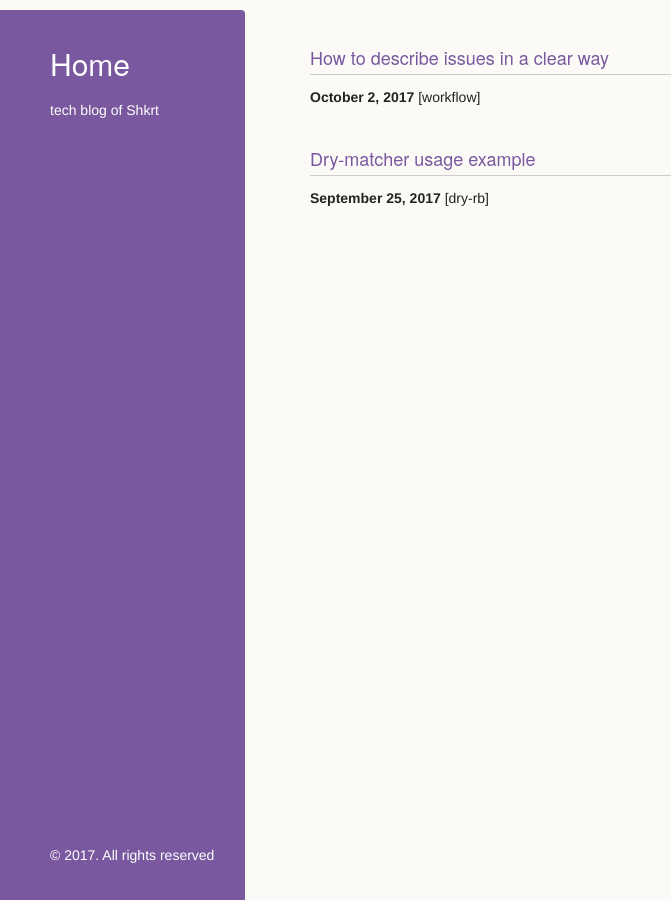
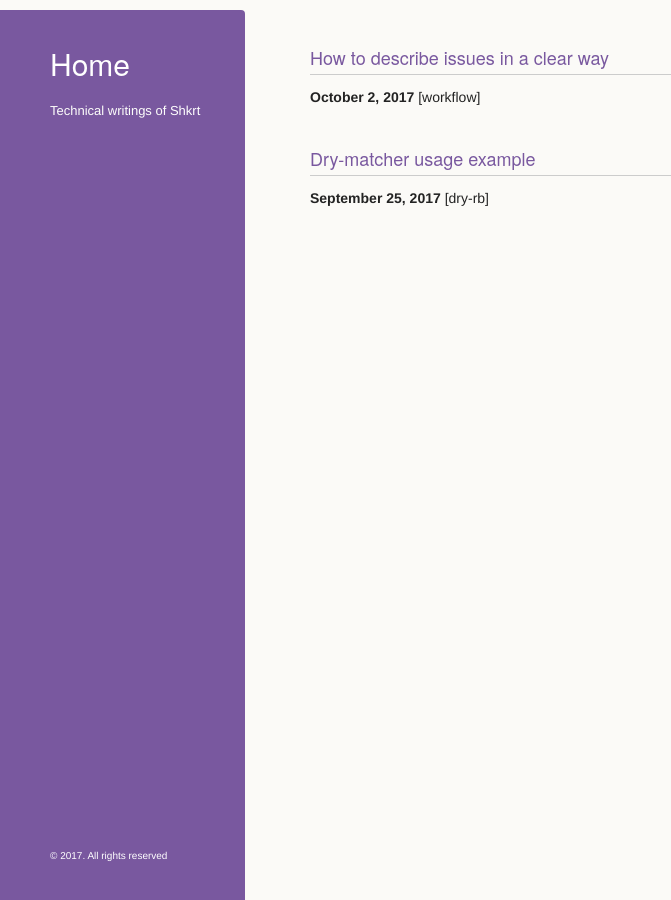
Before and after one commit to shkrt/Shkrt.github.io, a Jekyll site: the page built from index.md, in a window 1280 px wide. Shown: the whole page, without its empty margins (0-671 px from the left). Built offline with Jekyll 4.4.1, drawn with Linux system fonts in a browser that asks for light colours; a script that is not in the unit is left out.

Commit message:
Chnage font size on default layout

```diff
--- a/_layouts/default.html
+++ b/_layouts/default.html
@@ -17,7 +17,7 @@
     <div class="wrapper">
       <header>
         <h1 class="header"><a href="/">Home</a></h1>
-        <p><small>tech blog of <a href = "https://github.com/Shkrt" target="blank">Shkrt</a></small></p>
+        <p><small>Technical writings of <a href = "https://github.com/Shkrt" target="blank">Shkrt</a></small></p>
 
         <ul>
           {% if site.show_downloads %}
--- a/assets/css/style.css
+++ b/assets/css/style.css
@@ -482,6 +482,11 @@ footer {
 
 footer > p > small {
   color: #fff;
+  font-size: x-small;
+}
+
+header > p > small {
+  font-size: small;
 }
 
 @media print, screen and (max-width: 960px) {
```
